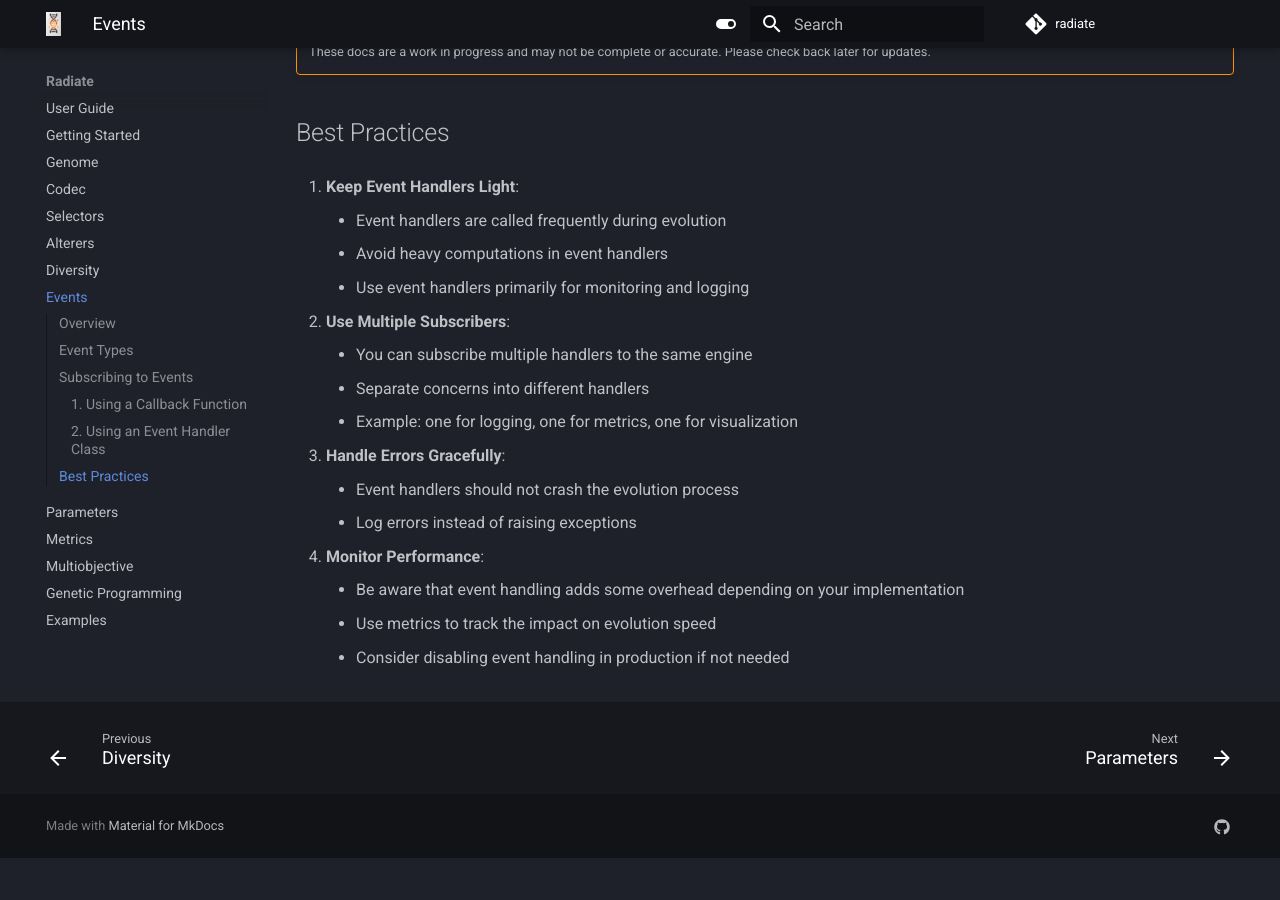
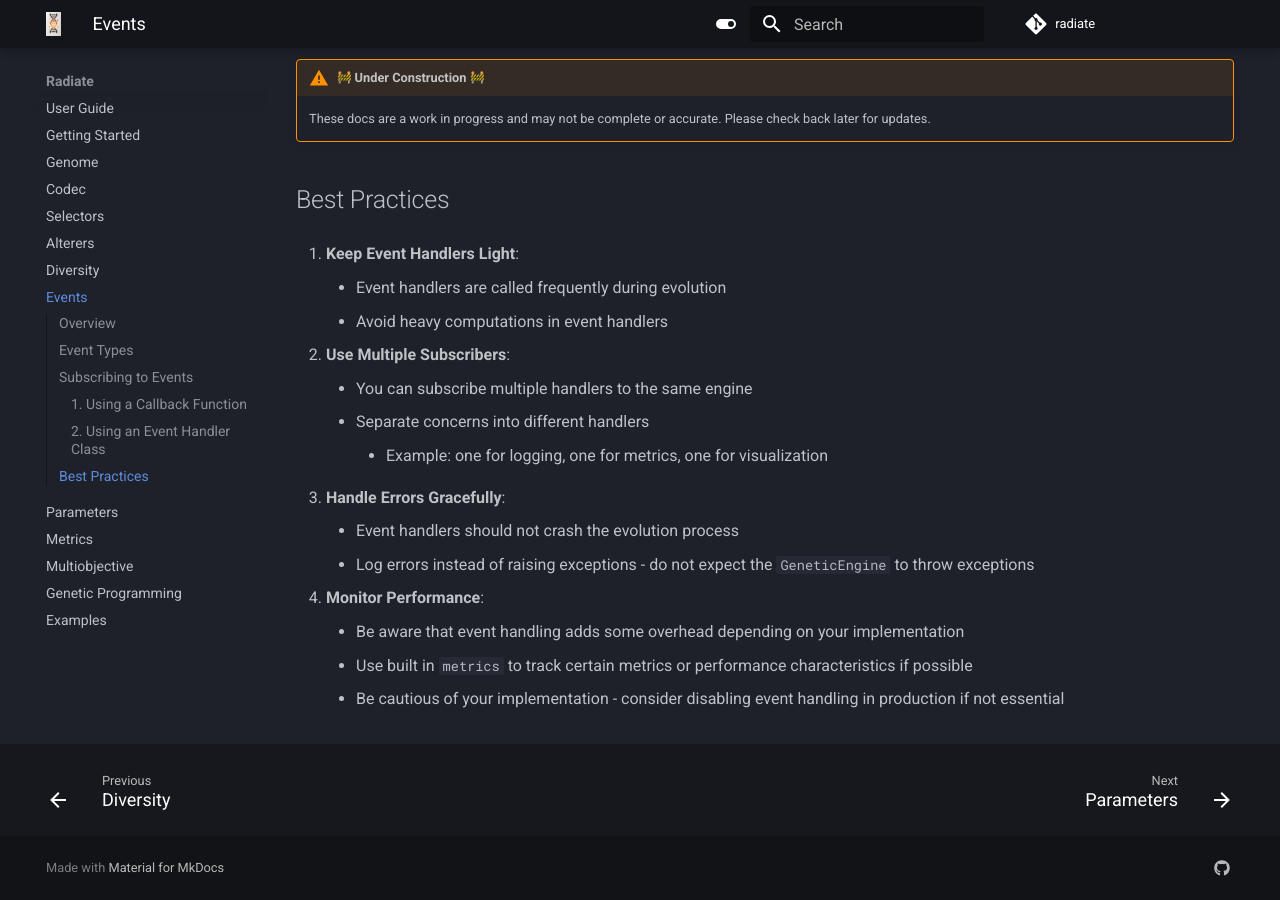
Before and after one commit to pkalivas/radiate, an MkDocs documentation site: the page built from docs/source/events.md, in a window 1280 px wide and 900 px high, scrolled down 1699 px. Built offline with MkDocs 1.6.1 and Material for MkDocs 9.7.7, drawn with Linux system fonts in a browser that asks for light colours; emoji names are drawn with the system emoji font; comment, search, counter and statistics services are not loaded; before the commit the page ends 2557 px from its top, so only the background shows below that; some of the changed text lies outside the part shown.

Commit message:
Event docs

```diff
--- a/docs/source/events.md
+++ b/docs/source/events.md
@@ -10,6 +10,8 @@
 ## Overview
 
 The event system in Radiate is built around the concept of event handlers or subscribers that can be attached to the `GeneticEngine`. These subscribers receive events at key points during the evolution process, allowing you to monitor and react to changes in the environment in real-time. The event system is designed to be flexible and extensible, allowing you to create custom event handlers that can perform various actions based on the evolution state.
+
+The `GeneticEngine` tries its best to off-load almost the entire compute workload of the subscribers (handlers) to the user - be aware of this when implementing your handlers.
 
 !!! note "Threading Behavior"
 
@@ -266,21 +268,20 @@
 1. **Keep Event Handlers Light**:
     - Event handlers are called frequently during evolution
     - Avoid heavy computations in event handlers
-    - Use event handlers primarily for monitoring and logging
 
 2. **Use Multiple Subscribers**:
     - You can subscribe multiple handlers to the same engine
     - Separate concerns into different handlers
-    - Example: one for logging, one for metrics, one for visualization
+        - Example: one for logging, one for metrics, one for visualization
 
 3. **Handle Errors Gracefully**:
     - Event handlers should not crash the evolution process
-    - Log errors instead of raising exceptions
+    - Log errors instead of raising exceptions - do not expect the `GeneticEngine` to throw exceptions
 
 4. **Monitor Performance**:
     - Be aware that event handling adds some overhead depending on your implementation
-    - Use metrics to track the impact on evolution speed
-    - Consider disabling event handling in production if not needed
+    - Use built in `metrics` to track certain metrics or performance characteristics if possible
+    - Be cautious of your implementation - consider disabling event handling in production if not essential
 
 
 <!-- ## Available Metrics
```
